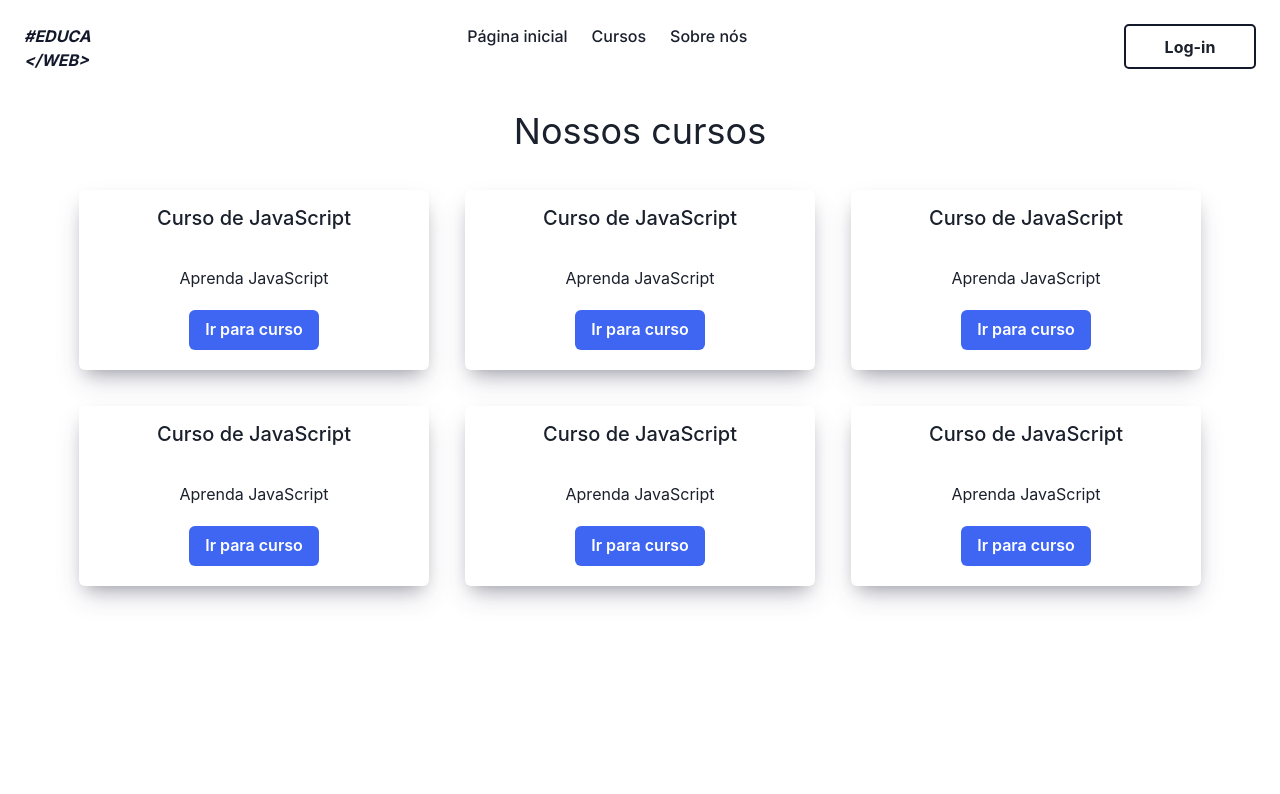
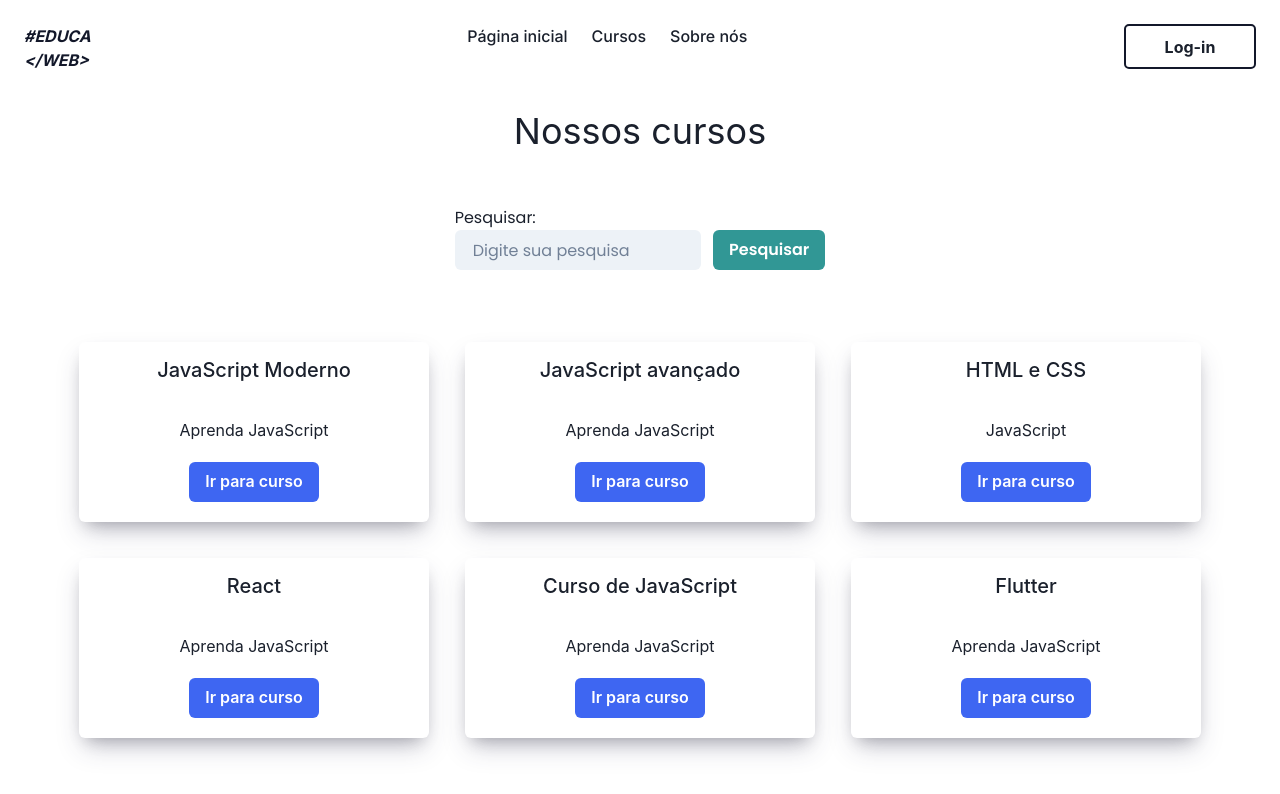
Before and after one commit to samuelmaia1/projeto_educaweb_react, a React (Vite) app: page /cursos in a window 1280 px wide. Shown: the top 794 px of the page. Built offline with nearby package versions, Linux system fonts and the light colour scheme; data requests are answered from the project's data file.

Commit message:
Atualizando o projeto

```diff
--- a/data/db.json
+++ b/data/db.json
@@ -6,13 +6,6 @@
       "email": "smaia190500@gmail.com",
       "password": "Samuca1905!",
       "id": "2"
-    },
-    {
-      "firstname": "Samuel",
-      "lastname": "De Oliveira",
-      "email": "smaia190500@gmail.com",
-      "password": "Samuca1905!",
-      "id": "3"
     },
     {
       "firstname": "Sara",
@@ -52,6 +45,62 @@
       "email": "joao@email.com",
       "password": "123456",
       "description": ""
+    },
+    {
+      "id": "fb32",
+      "firstname": "Silas",
+      "lastname": "Daniel",
+      "email": "silasmaia.sm8@gmail.com",
+      "password": "123456",
+      "description": ""
+    },
+    {
+      "id": "730e",
+      "firstname": "Samuel",
+      "lastname": "De Oliveira",
+      "email": "smaia9@outlook.com",
+      "password": "123456",
+      "description": ""
+    },
+    {
+      "id": "700b",
+      "firstname": "Samuel",
+      "lastname": "De Oliveira",
+      "email": "saramaia1008@gmail.com",
+      "password": "123456",
+      "description": ""
+    },
+    {
+      "id": "7a5a",
+      "firstname": "Samuel",
+      "lastname": "De Oliveira",
+      "email": "rogeria123@gmail.com",
+      "password": "123456",
+      "description": ""
+    },
+    {
+      "id": "21bc",
+      "firstname": "Samuel",
+      "lastname": "De Oliveira",
+      "email": "smaia9@outlook.com",
+      "password": "Samuca1905!",
+      "description": ""
+    },
+    {
+      "id": "70c5",
+      "firstname": "Samuel",
+      "lastname": "De Oliveira",
+      "email": "smaia9@outlook.com",
+      "password": "Samuca1905!",
+      "description": ""
+    },
+    {
+      "id": "7679",
+      "firstname": "Samuel",
+      "lastname": "De Oliveira",
+      "email": "smaia190500@gmail.com",
+      "password": "Samuca1905!",
+      "description": ""
     }
   ],
   "teachers": [
@@ -78,6 +127,14 @@
       "skills": ".NET",
       "password": "123456",
       "id": "3"
+    },
+    {
+      "id": "267f",
+      "firstname": "Samuel",
+      "lastname": "De Oliveira",
+      "email": "smaia9@outlook.com",
+      "skills": "javascript",
+      "password": "123456"
     }
   ],
   "companies": [
@@ -92,22 +149,24 @@
   ],
   "courses": [
     {
-      "name": "Curso de JavaScript",
+      "name": "JavaScript Moderno",
       "description": "Aprenda JavaScript",
+      "link": "https://www.youtube.com/watch?v=FdePtO5JSd0&list=PLHz_AreHm4dlsK3Nr9GVvXCbpQyHQl1o1&index=6",
       "id": "08ab"
     },
     {
-      "name": "Curso de JavaScript",
+      "name": "JavaScript avançado",
       "description": "Aprenda JavaScript",
       "id": "3696"
     },
     {
-      "name": "Curso de JavaScript",
-      "description": "Aprenda JavaScript",
+      "name": "HTML e CSS",
+      "description": "JavaScript",
+      "link": "https://www.youtube.com/watch?v=FdePtO5JSd0&list=PLHz_AreHm4dlsK3Nr9GVvXCbpQyHQl1o1&index=6",
       "id": "7dd6"
     },
     {
-      "name": "Curso de JavaScript",
+      "name": "React",
       "description": "Aprenda JavaScript",
       "id": "89fc"
     },
@@ -117,7 +176,7 @@
       "id": "4e59"
     },
     {
-      "name": "Curso de JavaScript",
+      "name": "Flutter",
       "description": "Aprenda JavaScript",
       "id": "d625"
     }
--- a/src/components/CourseCard/CourseCard.jsx
+++ b/src/components/CourseCard/CourseCard.jsx
@@ -1,17 +1,21 @@
 import { Card, CardHeader, CardBody, CardFooter, Heading } from '@chakra-ui/react'
 import { Button, ButtonGroup } from '@chakra-ui/react'
+import { Link } from 'react-router-dom'
 
-export default ({title, text, textbtn}) => {
+export default ({title, text, textbtn, courseId}) => {
+    const urlDestino = `/cursos/curso?idCurso=${courseId}`
     return (
         <>
-            <Card className='card' width={350} title={title} display='flex' justifyContent='center' alignItems='center' flexDir='column'>
+            <Card className='card' width={350} title={title} display='flex' justifyContent='center' alignItems='center' flexDir='column' courseId={courseId}>
                 <CardHeader p='4'>
                     <Heading className='card-title' size='md'>{title}</Heading>
                 </CardHeader>
 
                 <CardBody display='flex' justifyContent='center' alignItems='center' flexDir='column'>
                     <p>{text}</p>
-                    <Button size='md' className='card-btn' marginTop='5'>{textbtn}</Button>
+                    <Link to={urlDestino}>
+                        <Button size='md' className='card-btn' marginTop='5'>{textbtn}</Button>
+                    </Link>
                 </CardBody>
 
             </Card>
--- a/src/main.jsx
+++ b/src/main.jsx
@@ -12,6 +12,7 @@ import Courses from './routes/Courses.jsx'
 import SignupUser from './routes/SignupUser.jsx'
 import SignupTeacher from './routes/SignupTeacher.jsx'
 import SignupCompany from './routes/SignupCompany.jsx'
+import CoursePage from './routes/CoursePage.jsx'
 
 const router = createBrowserRouter([
   {
@@ -46,6 +47,10 @@ const router = createBrowserRouter([
   {
     path: 'cursos',
     element: <Courses/>
+  },
+  {
+    path: 'cursos/curso',
+    element: <CoursePage/>
   }
 
 ])
--- /dev/null
+++ b/src/routes/CoursePage.jsx
@@ -0,0 +1,51 @@
+import { useState } from "react"
+import { useEffect } from "react"
+import axios from "axios"
+import Navbar from '../components/Navbar/Navbar'
+import Logo from '../components/Logo/Logo'
+import LoginBtn from "../components/LoginBtn/LoginBtn"
+
+export default() => {
+    const urlParams = new URLSearchParams(window.location.search)
+    const courseId = urlParams.get('idCurso')
+    const urlCursos = 'http://localhost:3000/courses'
+
+    const [courses, setCourses] = useState([])
+    const [course, setCourse] = useState({})
+    const [loading, setLoading] = useState(true)
+
+    useEffect(() => {
+        const loadCourses = async () => {
+            try{
+                const response = await axios.get(urlCursos)
+                setCourses(response.data)
+                const foundCourse = response.data.find(c => c.id == courseId)
+                if (foundCourse){
+                    setCourse(foundCourse)
+                }
+                setLoading(false)
+            }
+            catch (error){
+                console.error('Erro ao carregar curso: ', error)
+            }
+        }
+
+        loadCourses()
+    }, [courseId])
+
+    if(loading){
+        return <h1>Carregando...</h1>
+    }
+
+    return (
+        <>
+           <header className='header'>
+                <Logo/>
+                <Navbar/>
+                <LoginBtn/>
+            </header>
+            <h1>Bem vindo ao curso de {course.name}</h1>
+            <iframe width="560" height="315" src="https://www.youtube.com/embed/FdePtO5JSd0?si=zFwfnbCsOORT6I30" title="YouTube video player" frameborder="0" allow="accelerometer; autoplay; clipboard-write; encrypted-media; gyroscope; picture-in-picture; web-share" referrerpolicy="strict-origin-when-cross-origin" allowfullscreen></iframe>
+        </>
+    )
+}
--- a/src/routes/Courses.css
+++ b/src/routes/Courses.css
@@ -12,3 +12,11 @@
     flex-wrap: wrap;
     margin-top: 32px;
 }
+
+.container-form{
+    display: flex;
+    align-items: center;
+    justify-content: center;
+    width: 100%;
+    gap: 12px;
+}
--- a/src/routes/Courses.jsx
+++ b/src/routes/Courses.jsx
@@ -6,10 +6,30 @@ import {useEffect} from 'react'
 import {useState} from 'react'
 import CourseCard from "../components/CourseCard/CourseCard"
 import './Courses.css'
+import InputFormSignup from "../components/InputFormSignup/InputFormSignup"
+import { Button } from "@chakra-ui/react"
+import { ButtonGroup } from "@chakra-ui/react"
 
 export default () => {
 
     const url = 'http://localhost:3000/courses'
+
+    const [pesquisa, setPesquisa] = useState('')
+
+    const [filtered, setFiltered] = useState(false)
+
+    const [filteredList, setFilteredList] = useState([])
+
+    const handlePesquisa = (e) => {
+        setPesquisa(e.target.value)
+    }
+
+    const formSubmit = (e) => {
+        e.preventDefault()
+        setFiltered(true)
+        setFilteredList(courses.filter((course) => course.name.toLowerCase().includes(pesquisa.toLowerCase()) || course.description.toLowerCase().includes(pesquisa.toLowerCase())))
+        // setCourses((prevCourses) => prevCourses.filter((course) => course.name.toLowerCase().includes(pesquisa.toLowerCase()) || course.description.toLowerCase().includes(pesquisa.toLowerCase())))
+    }
 
     const [courses, setCourses] = useState([])
 
@@ -32,13 +52,26 @@ export default () => {
 
             <h1 className="title-courses-page">Nossos cursos</h1>
 
+            <form onSubmit={formSubmit}>
+                <div className="container-form">
+                    <InputFormSignup name='pesquisa' placeholder='Digite sua pesquisa' label='Pesquisar: ' onChange={handlePesquisa}/>
+                    <Button type="submit" colorScheme="teal">Pesquisar</Button>
+                </div>
+            </form>
+
             <div className="container-card-courses">
                 {
-                    courses?.map((course) => {
+                    !filtered? courses?.map((course) => {
                         return (
-                            <>
-                                <CourseCard textbtn='Ir para curso' title={course.name} text={course.description}/>
-                            </>
+                            <div key={course.id}>
+                                <CourseCard textbtn='Ir para curso' title={course.name} text={course.description} courseId={course.id}/>
+                            </div>
+                        )
+                    }) : filteredList.map((course) => {
+                        return (
+                            <div key={course.id}>
+                                <CourseCard textbtn='Ir para curso' title={course.name} text={course.description} courseId={course.id}/>
+                            </div>
                         )
                     })
                 }
--- a/src/routes/Login.jsx
+++ b/src/routes/Login.jsx
@@ -37,8 +37,8 @@ export default () => {
             }
         })
 
+    }
 
-    }
 
     return (
         <>
```
